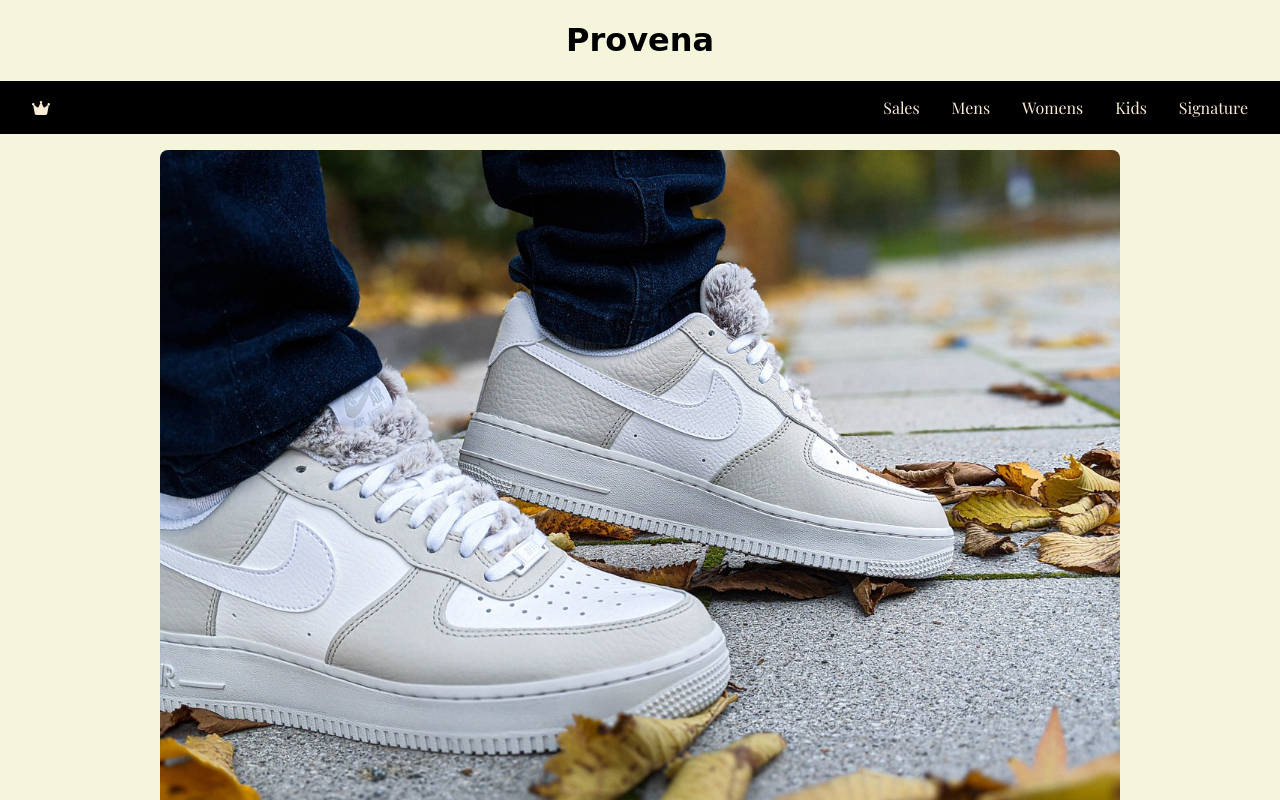
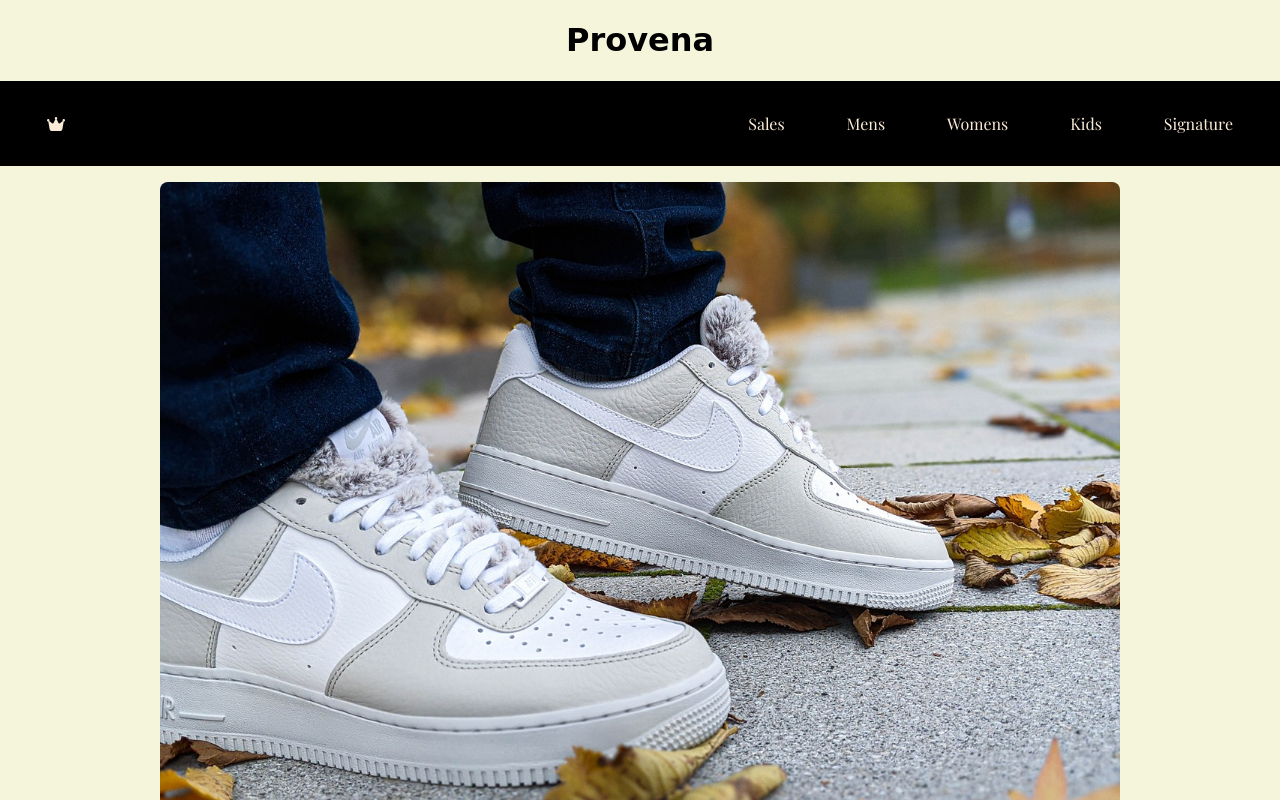
Before and after one commit to kpatel115/E-Commerce, a plain HTML site: page index.html in a window 1280 px wide. Shown: the top 800 px of the page. Drawn offline with nearby package versions, Linux system fonts and the light colour scheme; a script that the page names is missing; a web font is replaced by a local one.

Commit message:
updated Nav Bar and Footer CSS

```diff
--- a/css/style.css
+++ b/css/style.css
@@ -28,6 +28,10 @@ li {
 .flex-item {
     list-style:none;
     margin-right: 2rem;
+    padding: 16px 15px;
+    border-radius: 5px;
+    transition: all 0.5s ease-in-out;
+    border: 1px solid snow;
 }
 .flex-item a{
     text-decoration: none;
@@ -35,23 +39,30 @@ li {
 }
 
 .flex-item:first-child{
+    border: none;
     margin-right: auto;
     margin-left: 2rem;
     color: antiquewhite;
 }
+.flex-item:hover {
+    border: 0 ;
+    box-shadow: 0 0 3px #ffffff, 0 0 7px #ffffff, 0 0 20px #ececec;
+}
 #flex-item-2{
+    border: none;
     color: gold;
 }
 .flex-item-3{
-
+    border: none;
 }
 .flex-item-4{
-
+    border: none;
 }
 .flex-item-5{
-
+    border: none;
 }
-#flex-item-5{
+#flex-item-6{
+    border: none;
     color: gold;
 }
 .main-product-image {
--- a/index.html
+++ b/index.html
@@ -60,6 +60,7 @@
     </main>
     <footer>
         <ul class="footer-container">
+            <li class="flex-item flex-item-1" ><a href="#"></a><i class="fa-solid fa-crown"></i></a></li>
             <li class="footer-item" ><a href="#">Social Media Links</a></li>
             <li class="footer-item" ><a href="#">Contact Us</a></li>
             <li class="footer-item" ><a href="#">Locations</a></li>
```
